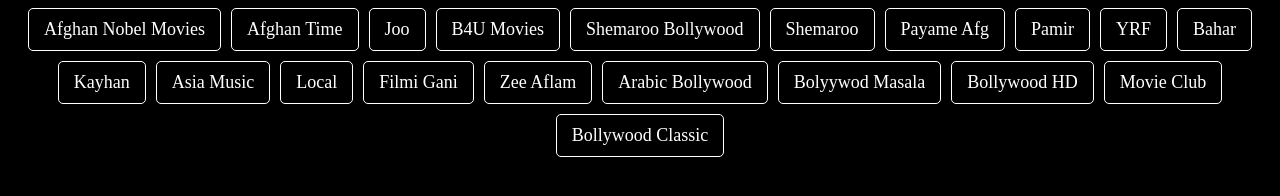
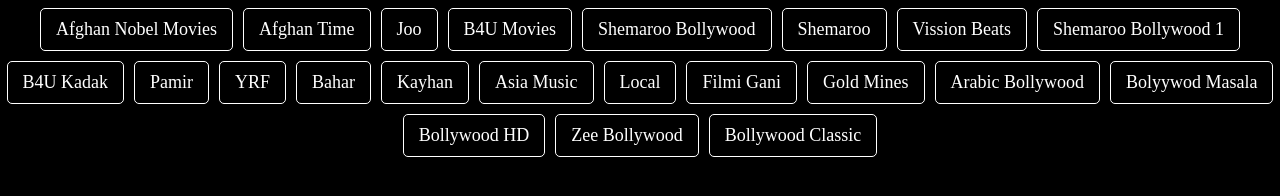
Before and after one commit to msfata/maihan-association, a plain HTML site: page index.html in a window 1280 px wide. Shown: the part 562-758 px from the top of the page. Drawn offline with nearby package versions, Linux system fonts and the light colour scheme; no server answers.

Commit message:
Update index.html

```diff
--- a/index.html
+++ b/index.html
@@ -108,8 +108,9 @@
 			   { name: 'Shemaroo Bollywood', url: 'https://d35j504z0x2vu2.cloudfront.net/v1/manifest/0bc8e8376bd8417a1b6761138aa41c26c7309312/shemaroo-bollywood/b76c4ad2-cc0a-43e3-888f-f3e322cfa56f/0.m3u8' },
 			    { name: 'Shemaroo', url: 'https://d35j504z0x2vu2.cloudfront.net/v1/manifest/0bc8e8376bd8417a1b6761138aa41c26c7309312/shemaroo-filmigaane/c80a70b7-08fa-4f36-8578-88a3da022708/0.m3u8' },
 
-
-		  { name: 'Payame Afg', url: 'http://g5nl6xx5lpq6-hls-live.5centscdn.com/live1234/2621b29e501b445fabf227b086123b70.sdp/mono.m3u8' },
+		{ name: 'Vission Beats', url: 'http://a-edge.bliscdn.com/Visionbeats/index.m3u8' },
+{ name: 'Shemaroo Bollywood 1', url: 'https://cdn-uw2-prod.tsv2.amagi.tv/linear/amg00864-shemarooenterta-shemabollywood-ono/playlist.m3u8' },
+		  { name: 'B4U Kadak', url: 'https://cdn-2.pishow.tv/live/227/master.m3u8' },
 			   { name: 'Pamir', url: 'http://live.stream.cdn.pamirtv.com/ptv/d0dbe915091d400bd8ee7f27f0791303.sdp/chunks.m3u8' },
 			    { name: 'YRF', url: 'https://cdn-uw2-prod.tsv2.amagi.tv/linear/amg01412-xiaomiasia-yrfmusic-xiaomi/playlist.m3u8' },
 
@@ -120,12 +121,12 @@
 		 { name: 'Local', url: 'https://dbrb49pjoymg4.cloudfront.net/v1/manifest/3fec3e5cac39a52b2132f9c66c83dae043dc17d4/prod_default_xumo-ams-aws/7be04f99-5bf2-430b-86dd-4e1577159f1b/4.m3u8' },
 
 		 { name: 'Filmi Gani', url: 'https://d35j504z0x2vu2.cloudfront.net/v1/manifest/0bc8e8376bd8417a1b6761138aa41c26c7309312/shemaroo-filmigaane/c80a70b7-08fa-4f36-8578-88a3da022708/0.m3u8' },
-		 { name: 'Zee Aflam', url: 'https://weyyak-live.akamaized.net/weyyak_zee_aflam/index.m3u8' },
+		 { name: 'Gold Mines', url: 'http://humsab.xyz/IN_STARGOLDSELECT/tracks-v1a1/mono.m3u8' },
 
             { name: 'Arabic Bollywood', url: 'https://shls-mbcbollywood-prod-dub.shahid.net/out/v1/a79c9d7ef2a64a54a64d5c4567b3462a/index.m3u8' },
 			   { name: 'Bolyywod Masala', url: 'https://d35j504z0x2vu2.cloudfront.net/v1/manifest/0bc8e8376bd8417a1b6761138aa41c26c7309312/bollywood-masala/08c6bc7c-9035-4098-8d2f-cb11fb2bf16d/1.m3u8' },
 		  { name: 'Bollywood HD', url: 'https://d35j504z0x2vu2.cloudfront.net/v1/master/0bc8e8376bd8417a1b6761138aa41c26c7309312/bollywood-hd/manifest.m3u8' },
-				    { name: 'Movie Club', url: 'https://cc-jytb1qhmgqh5a.akamaized.net/v1/master/3722c60a815c199d9c0ef36c5b73da68a62b09d1/cc-jytb1qhmgqh5a/playlist.m3u8' },
+				    { name: 'Zee Bollywood', url: 'http://212.102.34.8:9080/ZeeBollywood/video.m3u8' },
             { name: 'Bollywood Classic', url: 'https://d35j504z0x2vu2.cloudfront.net/v1/master/0bc8e8376bd8417a1b6761138aa41c26c7309312/bollywood-classic/manifest.m3u8' }
         ];
 
```
